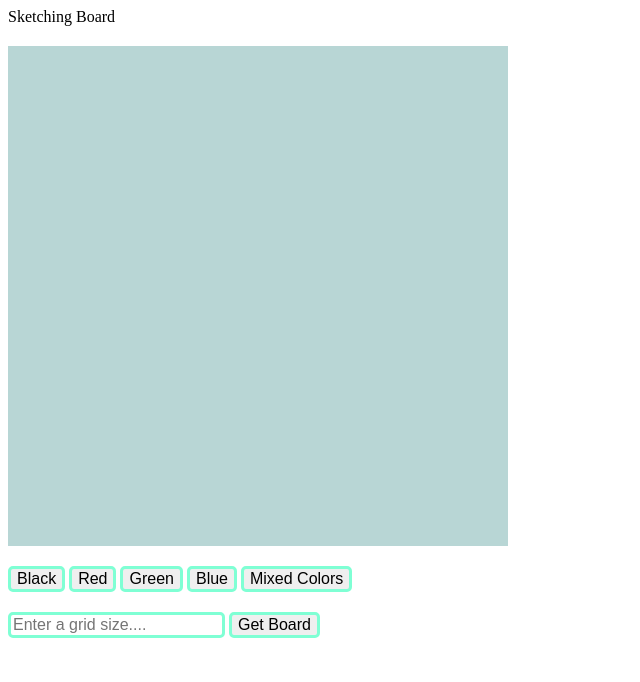
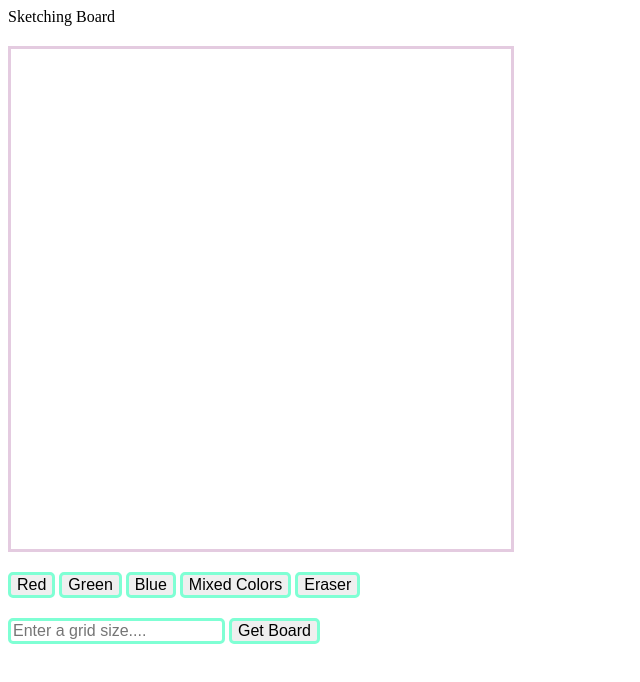
Before and after one commit to Arch7399/Etch-A-Sketch-Ray-, a plain HTML site: page index.html in a window 1280 px wide. Shown: the whole page, without its empty margins (0-640 px from the left). Drawn offline with Linux system fonts and the light colour scheme.

Commit message:
Add custom color sketches

```diff
--- a/index.css
+++ b/index.css
@@ -1,8 +1,9 @@
 .board {
+    display: grid;
     margin-top: 20px;
     width: 500px;
     height: 500px;
-    background-color: rgb(184, 214, 213);
+    border: 3px solid rgb(228, 203, 224);
 }
 
 button, .size-input {
--- a/index.html
+++ b/index.html
@@ -6,21 +6,22 @@
     <meta name="viewport" content="width=device-width, initial-scale=1.0">
     <title>Etch A Sketch</title>
     <link rel="stylesheet" href="./index.css">
-    <script src="./index.js" defer></script>
+
 </head>
 <body>
     <div class="container">
         <div class="title">Sketching Board</div>
         <div class="board"></div>
         <div class="color-buttons">
-            <button class="black">Black</button>
-            <button class="red">Red</button>
-            <button class="green">Green</button>
-            <button class="blue">Blue</button>
-            <button class="mixed">Mixed Colors</button>
+            <button class="red" onclick="colorSelect('red')">Red</button>
+            <button class="green" onclick="colorSelect('green')">Green</button>
+            <button class="blue" onclick="colorSelect('blue')">Blue</button>
+            <button class="mixed" onclick="colorSelect('mixed')">Mixed Colors</button>
+            <button class="white" onclick="colorSelect('white')">Eraser</button>
         </div>
         <input type="text" class="size-input" placeholder="Enter a grid size....">
         <button class="input">Get Board</button>
     </div>
 </body>
+<script src="./index.js"></script>
 </html>
--- /dev/null
+++ b/index.js
@@ -0,0 +1,19 @@
+const board = document.querySelector('.board');
+ function makeBoard(size){
+    const total = size * size;
+
+    board.style.gridTemplateRows = `repeat(${size}, 1fr)`;
+    board.style.gridTemplateColumns = `repeat(${size}, 1fr)`;
+    for(let i = 0; i < total; i++){
+        let cell = document.createElement('div');
+        board.insertAdjacentElement('beforeend', cell);
+    }
+ }
+ makeBoard(16);
+
+ function colorSelect(colors){
+    const cells = board.querySelectorAll('div');
+    cells.forEach(cell => cell.addEventListener('mouseover', () => {
+        cell.style.backgroundColor = `${colors}`;
+    }));
+ };
```
